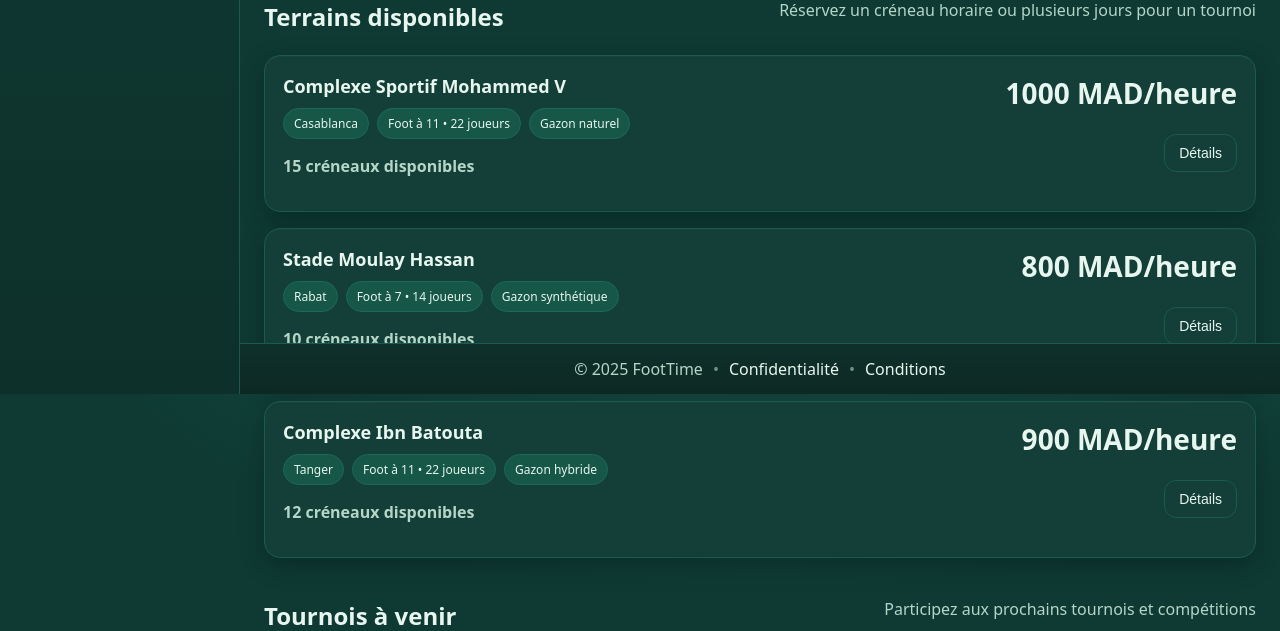
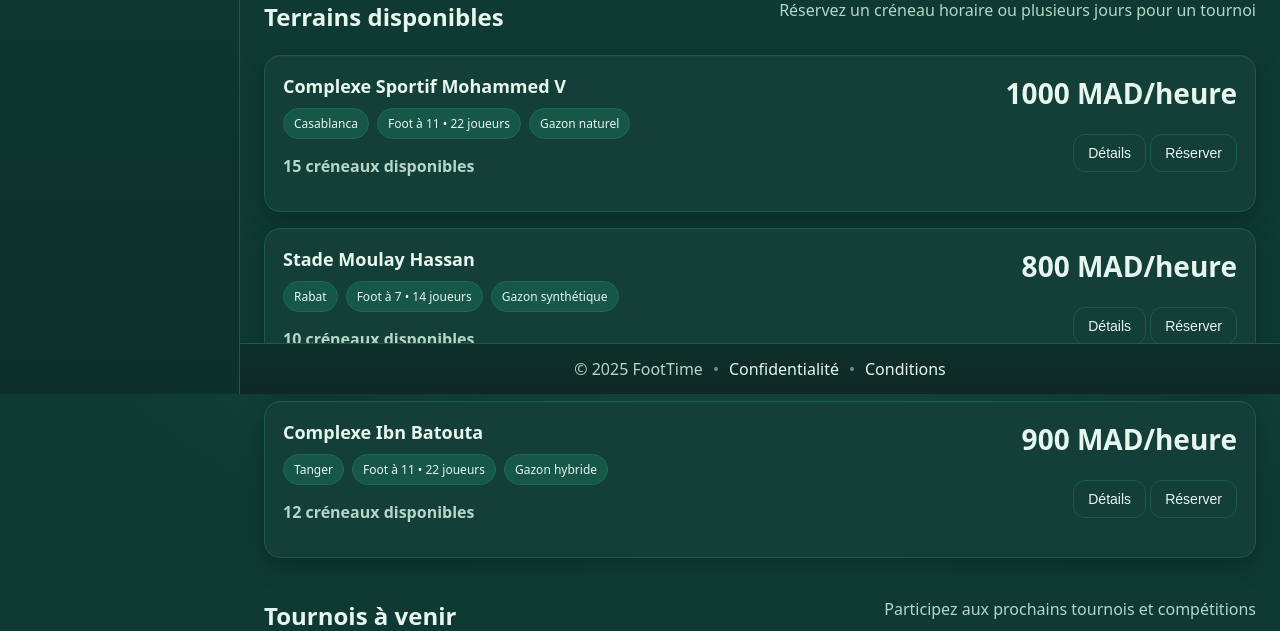
Before and after one commit to siham50/Gestion_terrainsFoot, a PHP site: page /views/public/Home.php in a window 1280 px wide. Shown: the part 406-1037 px from the top of the page. Run offline with PHP 8.4, Linux system fonts and the light colour scheme.

Commit message:
updating home page again!

```diff
--- a/views/public/Home.php
+++ b/views/public/Home.php
@@ -143,7 +143,8 @@
       </div>
       <div class="ft-booking-actions">
         <div class="ft-price">1000 MAD/heure</div>
-        <button class="ft-btn ft-btn-primary ft-details-btn" data-terrain="1">Détails</button>
+        <div><button class="ft-btn ft-btn-primary ft-details-btn" data-terrain="1">Détails</button>
+        <button class="ft-btn ft-btn-primary">Réserver</button></div>
       </div>
     </div>
 
@@ -161,7 +162,8 @@
       </div>
       <div class="ft-booking-actions">
         <div class="ft-price">800 MAD/heure</div>
-        <button class="ft-btn ft-btn-primary ft-details-btn" data-terrain="2">Détails</button>
+        <div><button class="ft-btn ft-btn-primary ft-details-btn" data-terrain="2">Détails</button>
+        <button class="ft-btn ft-btn-primary">Réserver</button></div>
       </div>
     </div>
 
@@ -178,7 +180,8 @@
       </div>
       <div class="ft-booking-actions">
         <div class="ft-price">900 MAD/heure</div>
-        <button class="ft-btn ft-btn-primary ft-details-btn" data-terrain="3">Détails</button>
+        <div><button class="ft-btn ft-btn-primary ft-details-btn" data-terrain="3">Détails</button>
+        <button class="ft-btn ft-btn-primary">Réserver</button></div>
       </div>
     </div>
     </section>
```
